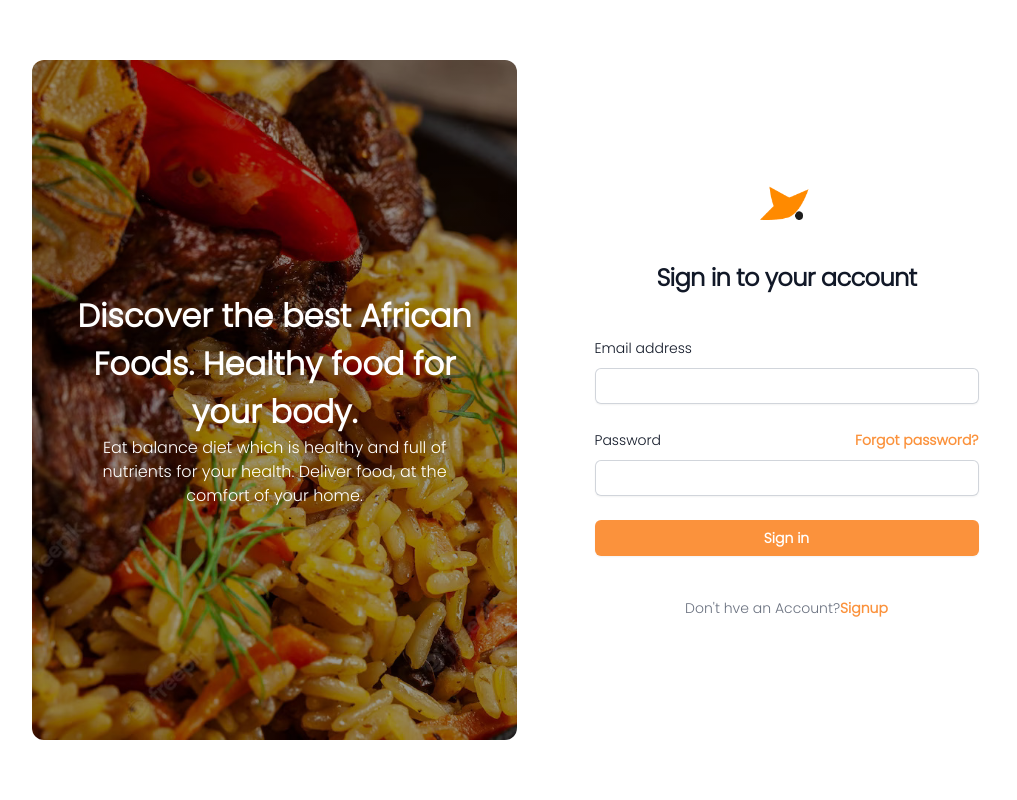
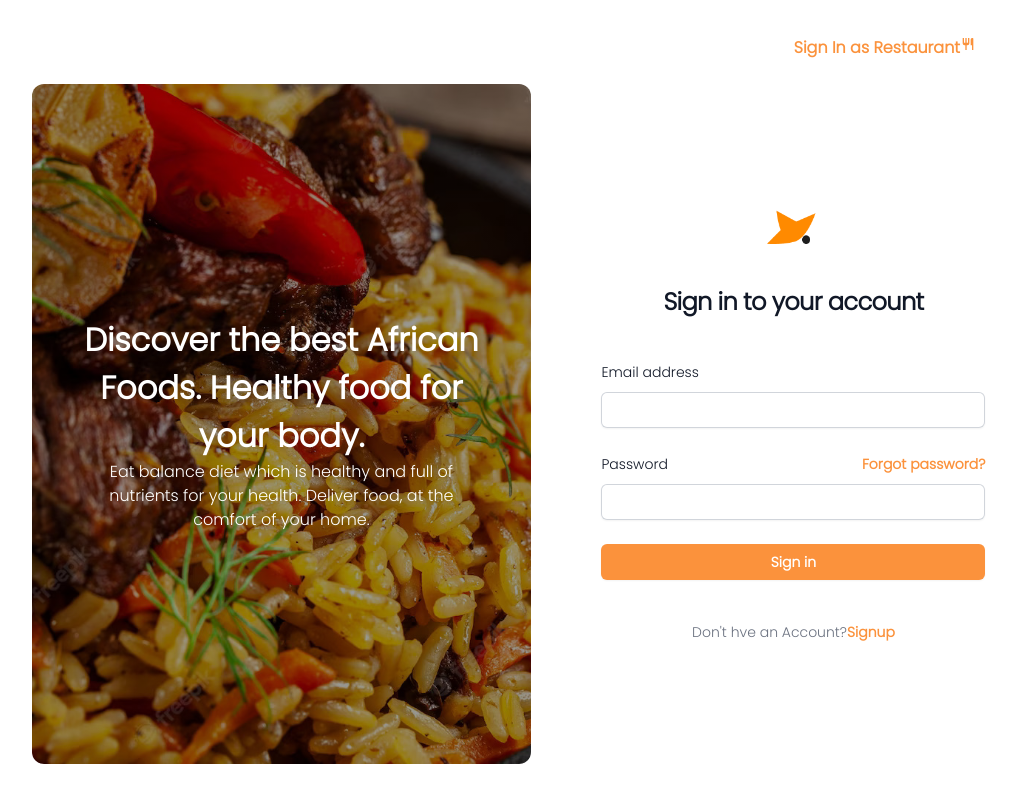
Before and after one commit to LontchiFrank/Fodjo_Resto, a React (Create React App) app: page /login in a window 1280 px wide. Shown: the whole page, without its empty margins (96-1113 px from the left). Built offline with nearby package versions, Linux system fonts and the light colour scheme.

Commit message:
sign up as restaurant

```diff
--- a/src/Pages/SignIn/SignIn.page.tsx
+++ b/src/Pages/SignIn/SignIn.page.tsx
@@ -1,6 +1,7 @@
 import React, { useState } from "react";
 import styles from "./SignIn.module.css";
 import logo from "../../assets/g.png";
+import { BiRestaurant } from "react-icons/bi";
 
 interface User {
   email: string;
@@ -18,11 +19,27 @@ function SignIn() {
   };
   return (
     <div
-      className={`${styles.view} w-full h-screen flex justify-center items-center `}
+      className={`${styles.view} w-full h-screen flex  flex-col justify-center items-center `}
     >
+      <div className="w-[100%] px-52 pb-6 flex justify-end">
+        <h3 className=" ">
+          <a
+            href="/login"
+            className="font-semibold leading-6 text-orange-400 hover:text-orange-500"
+          >
+            Sign In as Restaurant
+          </a>{" "}
+        </h3>
+        <div>
+          <BiRestaurant
+            style={{ fontSize: "16px" }}
+            className="text-orange-400 hover:text-orange-500"
+          />
+        </div>
+      </div>
       <div className={`${styles.box} xs:w-[100%]`}>
         <div
-          className={`${styles.back} w-[90%] h-[100%] rounded-xl lg:block md:block xs:hidden`}
+          className={`${styles.back} w-[95%] h-[100%] rounded-xl lg:block md:block xs:hidden`}
         >
           <div
             className="px-8 text-center font-bold"
--- a/src/Pages/SignUp/SignUp.page.tsx
+++ b/src/Pages/SignUp/SignUp.page.tsx
@@ -1,6 +1,7 @@
 import React, { useState } from "react";
 import styles from "./SignUp.module.css";
 import logo from "../../assets/g.png";
+import { BiRestaurant } from "react-icons/bi";
 
 interface User {
   fname: string;
@@ -25,8 +26,24 @@ function SignUp() {
   };
   return (
     <div
-      className={`${styles.view} w-full h-screen flex justify-center items-center `}
+      className={`${styles.view} w-full h-screen flex flex-col justify-center items-center `}
     >
+      <div className="w-[100%] px-52 pb-6 flex justify-end">
+        <h3 className=" ">
+          <a
+            href="/login"
+            className="font-semibold leading-6 text-orange-400 hover:text-orange-500"
+          >
+            Sign Up as Restaurant
+          </a>{" "}
+        </h3>
+        <div>
+          <BiRestaurant
+            style={{ fontSize: "16px" }}
+            className="text-orange-400 hover:text-orange-500"
+          />
+        </div>
+      </div>
       <div className={`${styles.box} xs:w-[100%] flex-row-reverse`}>
         <div
           className={`${styles.back} w-[95%] h-[100%] rounded-xl lg:block md:block xs:hidden`}
```
